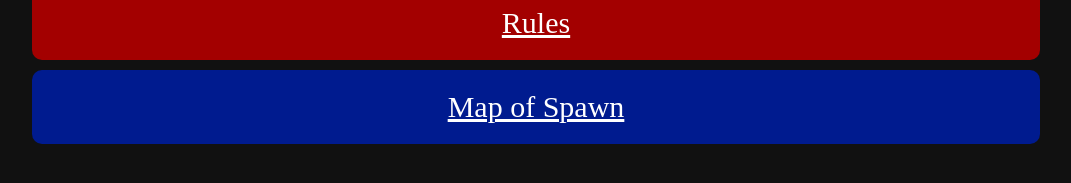
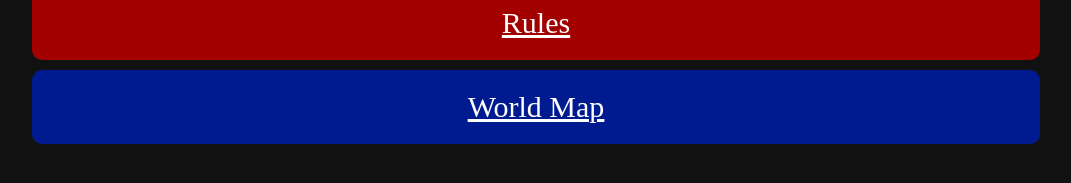
Before and after one commit to GreenJon902/G-Dem, a plain HTML site: page src/index.html in a window 1280 px wide. Shown: the part 205-388 px from the top of the page, without its empty margins (104-1175 px from the left). Drawn offline with Linux system fonts and the light colour scheme; a web font is replaced by a local one.

Commit message:
Update index.html

```diff
--- a/src/index.html
+++ b/src/index.html
@@ -57,7 +57,7 @@
     <h class="header" style="font-family: button;"><u>G-Dem SMP</u></h>
     <a href="https://discord.gg/hpsw7YeXkg" style="background-color:#00ad2a;">Join Now!</a>
     <a href="rules.html" style="background-color:#a30000;">Rules</a>
-    <a href="http://g-dem_smp.apexmc.co:8123" style="background-color:#001b8f;">Map of Spawn</a>
+    <a href="http://g-dem_smp.apexmc.co:8123" style="background-color:#001b8f;">World Map</a>
     <!-- <a href="" style="background-color:#5f108b;">Player Ticks</a> -->
   </body>
 </html>
```
